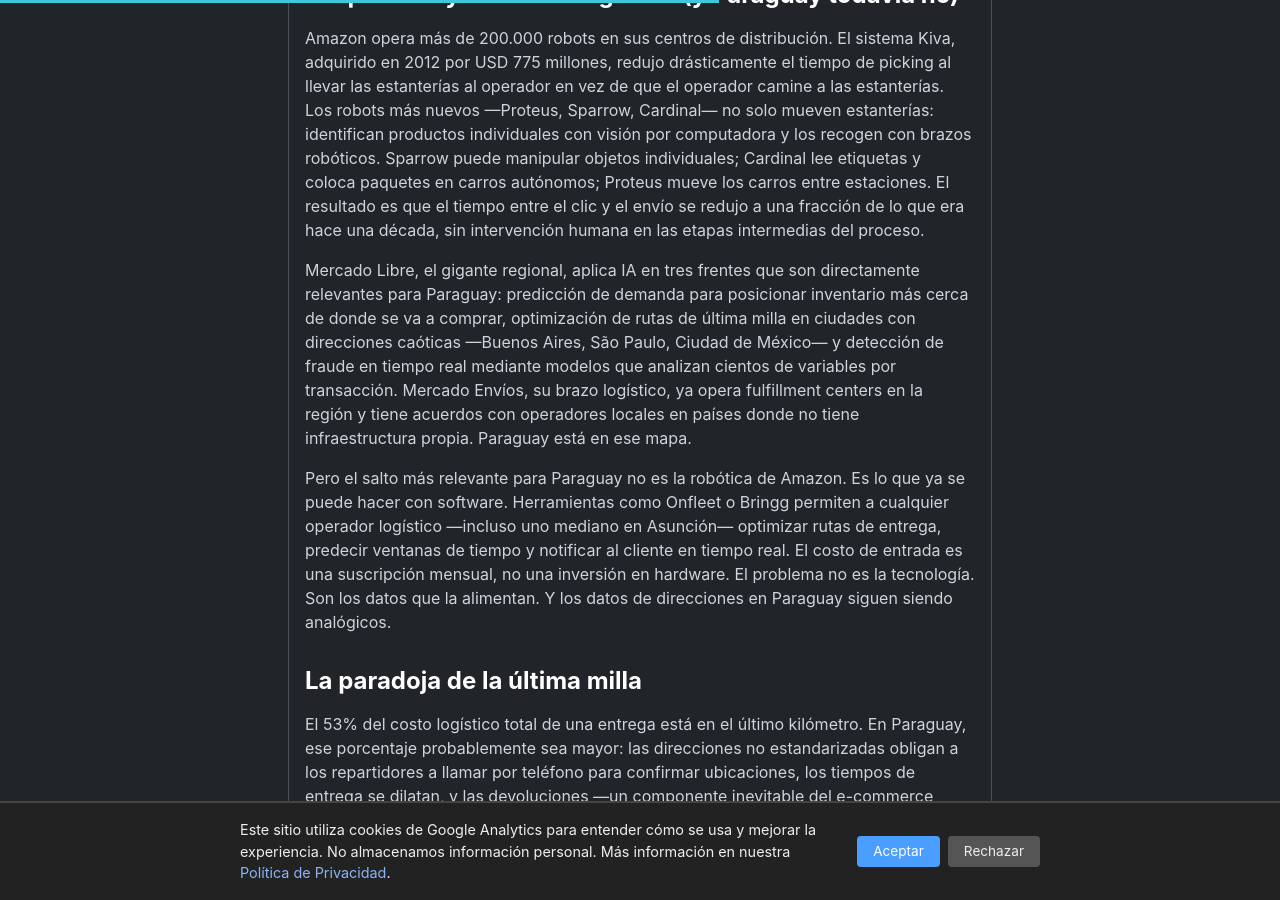
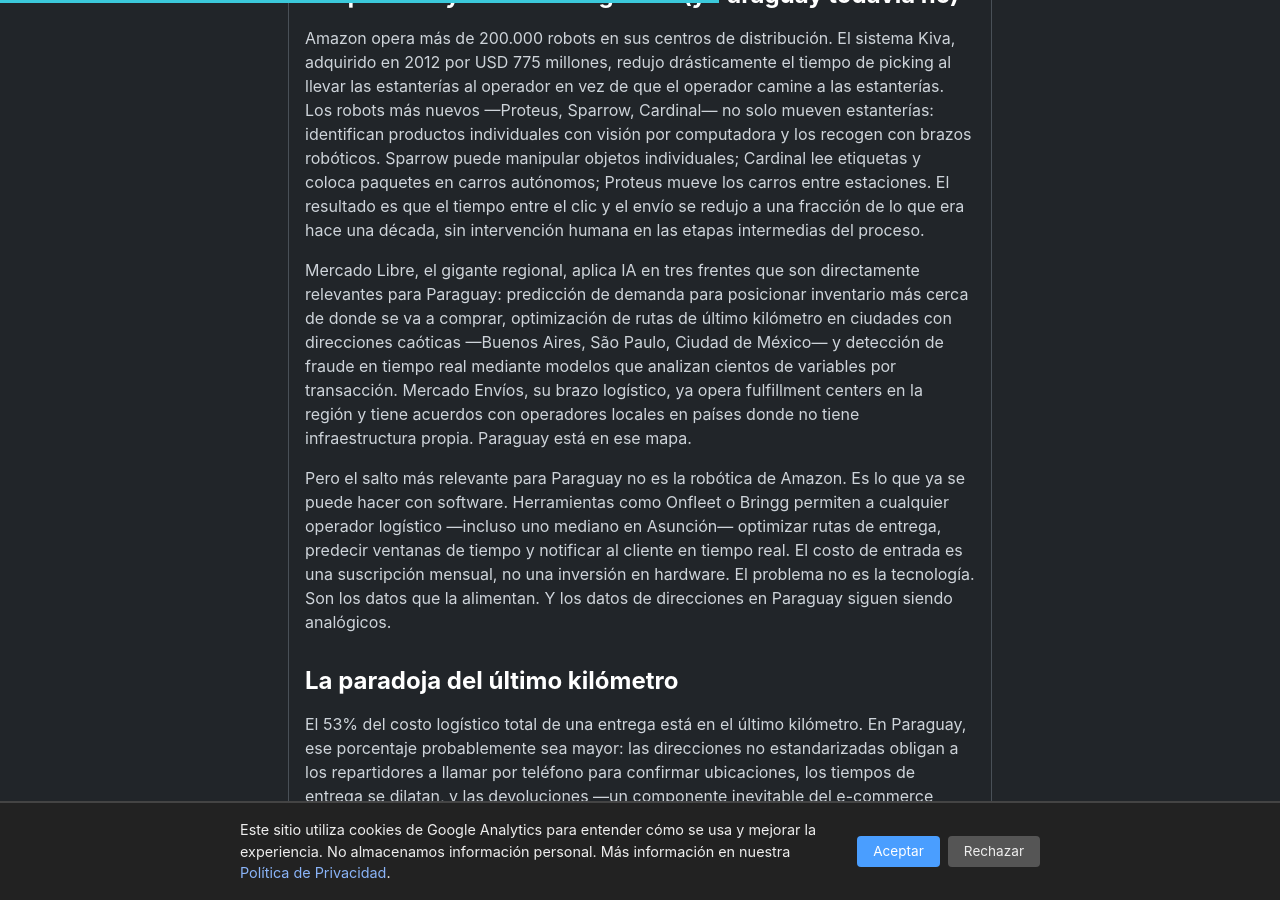
Before and after one commit to miravosqueinteresante/muchotexto.net, a Jekyll site: the page built from _posts/2026-07-24-ecommerce-logistica-paraguay.md, in a window 1280 px wide and 900 px high, scrolled down 1965 px. Built offline with Jekyll 4.4.1, drawn with Linux system fonts in a browser that asks for light colours.

Commit message:
fix: ultima milla -> ultimo kilometro (Paraguay usa sistema metrico)

```diff
--- a/_posts/2026-07-24-ecommerce-logistica-paraguay.md
+++ b/_posts/2026-07-24-ecommerce-logistica-paraguay.md
@@ -32,11 +32,11 @@
 
 Amazon opera más de 200.000 robots en sus centros de distribución. El sistema Kiva, adquirido en 2012 por USD 775 millones, redujo drásticamente el tiempo de picking al llevar las estanterías al operador en vez de que el operador camine a las estanterías. Los robots más nuevos —Proteus, Sparrow, Cardinal— no solo mueven estanterías: identifican productos individuales con visión por computadora y los recogen con brazos robóticos. Sparrow puede manipular objetos individuales; Cardinal lee etiquetas y coloca paquetes en carros autónomos; Proteus mueve los carros entre estaciones. El resultado es que el tiempo entre el clic y el envío se redujo a una fracción de lo que era hace una década, sin intervención humana en las etapas intermedias del proceso.
 
-Mercado Libre, el gigante regional, aplica IA en tres frentes que son directamente relevantes para Paraguay: predicción de demanda para posicionar inventario más cerca de donde se va a comprar, optimización de rutas de última milla en ciudades con direcciones caóticas —Buenos Aires, São Paulo, Ciudad de México— y detección de fraude en tiempo real mediante modelos que analizan cientos de variables por transacción. Mercado Envíos, su brazo logístico, ya opera fulfillment centers en la región y tiene acuerdos con operadores locales en países donde no tiene infraestructura propia. Paraguay está en ese mapa.
+Mercado Libre, el gigante regional, aplica IA en tres frentes que son directamente relevantes para Paraguay: predicción de demanda para posicionar inventario más cerca de donde se va a comprar, optimización de rutas de último kilómetro en ciudades con direcciones caóticas —Buenos Aires, São Paulo, Ciudad de México— y detección de fraude en tiempo real mediante modelos que analizan cientos de variables por transacción. Mercado Envíos, su brazo logístico, ya opera fulfillment centers en la región y tiene acuerdos con operadores locales en países donde no tiene infraestructura propia. Paraguay está en ese mapa.
 
 Pero el salto más relevante para Paraguay no es la robótica de Amazon. Es lo que ya se puede hacer con software. Herramientas como Onfleet o Bringg permiten a cualquier operador logístico —incluso uno mediano en Asunción— optimizar rutas de entrega, predecir ventanas de tiempo y notificar al cliente en tiempo real. El costo de entrada es una suscripción mensual, no una inversión en hardware. El problema no es la tecnología. Son los datos que la alimentan. Y los datos de direcciones en Paraguay siguen siendo analógicos.
 
-## La paradoja de la última milla
+## La paradoja del último kilómetro
 
 El 53% del costo logístico total de una entrega está en el último kilómetro. En Paraguay, ese porcentaje probablemente sea mayor: las direcciones no estandarizadas obligan a los repartidores a llamar por teléfono para confirmar ubicaciones, los tiempos de entrega se dilatan, y las devoluciones —un componente inevitable del e-commerce moderno— son logísticamente inviables fuera de Asunción y el área metropolitana.
 
@@ -76,7 +76,7 @@
       "name": "¿Cuál es el principal obstáculo para la logística del e-commerce en Paraguay?",
       "acceptedAnswer": {
         "@type": "Answer",
-        "text": "La falta de un sistema de direcciones estandarizado. Paraguay no tiene un equivalente al CEP brasileño o al CPA argentino. Las direcciones se describen con referencias ('al lado de la farmacia') que los algoritmos de optimización de rutas no pueden procesar, lo que encarece y retrasa la entrega de última milla."
+        "text": "La falta de un sistema de direcciones estandarizado. Paraguay no tiene un equivalente al CEP brasileño o al CPA argentino. Las direcciones se describen con referencias ('al lado de la farmacia') que los algoritmos de optimización de rutas no pueden procesar, lo que encarece y retrasa la entrega de último kilómetro."
       }
     },
     {
--- a/casos-de-uso.markdown
+++ b/casos-de-uso.markdown
@@ -43,7 +43,7 @@
 ## Comercio electrónico y logística
 
 - **[E-commerce en Paraguay](/articulos/2026/07/24/ecommerce-logistica-paraguay/)** — Mercado de USD 700M-2.180M, crece 23-40% anual. 8 de cada 10 paraguayos compran online, 81% desde celular. Impulsado por pagos QR y billeteras móviles.
-- **[Logística de última milla](/articulos/2026/07/24/ecommerce-logistica-paraguay/)** — Sin direcciones estandarizadas. AEX cubre 120+ ciudades. El 77% del e-commerce es transfronterizo.
+- **[Logística de último kilómetro](/articulos/2026/07/24/ecommerce-logistica-paraguay/)** — Sin direcciones estandarizadas. AEX cubre 120+ ciudades. El 77% del e-commerce es transfronterizo.
 - **[IA en logística](/articulos/2026/07/24/ecommerce-logistica-paraguay/)** — Amazon: 200K+ robots. Mercado Libre: IA en demanda, rutas y fraude. Herramientas SaaS al alcance de operadores paraguayos.
 
 ## Infraestructura inteligente
--- a/glosario.markdown
+++ b/glosario.markdown
@@ -176,7 +176,7 @@
 **Comercio electrónico (e-commerce)** — Compra y venta de productos y servicios por internet. En Paraguay mueve entre USD 700M (retail online, PCMI) y USD 2.180M (economía digital total, Capace). Crece entre 23% y 40% anual. El 81% de las compras se hacen desde un celular.
 → [E-commerce y logística en Paraguay](/artículos/2026/07/24/ecommerce-logistica-paraguay/)
 
-**Logística de última milla** — El tramo final de la entrega: desde el centro de distribución hasta la puerta del cliente. Representa el 53% del costo logístico total. En Paraguay el costo es mayor porque las direcciones no están estandarizadas.
+**Logística de último kilómetro (last-mile delivery)** — El tramo final de la entrega: desde el centro de distribución hasta la puerta del cliente. Representa el 53% del costo logístico total. En Paraguay el costo es mayor porque las direcciones no están estandarizadas.
 → [E-commerce y logística en Paraguay](/artículos/2026/07/24/ecommerce-logistica-paraguay/)
 
 **AEX** — Empresa de logística y e-commerce más grande de Paraguay, fundada en 1996. Cubre más de 120 ciudades, opera e-Lockers (casilleros inteligentes con QR) y Puntos AEX (red de retiro en comercios). Ganó los E-commerce Awards 2025.
```
